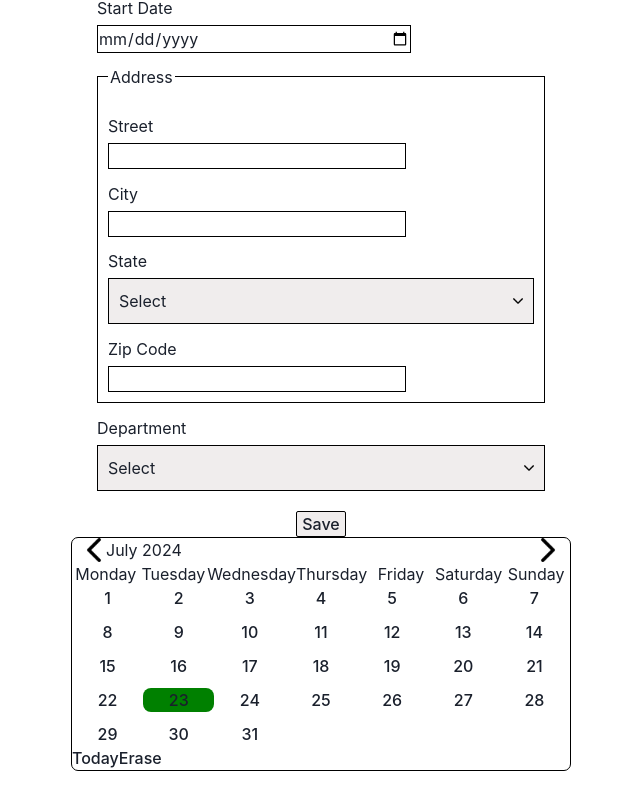
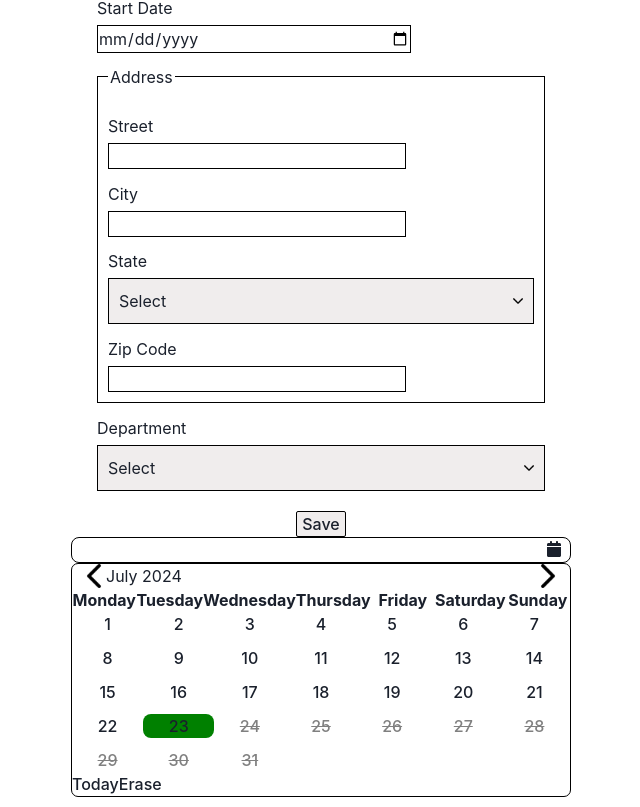
Before and after one commit to nicolascastro33/Dev_App_Projet_n_14, a React (Vite) app: page / in a window 1280 px wide. Shown: the part 400-1207 px from the top of the page, without its empty margins (319-959 px from the left). Before the commit the page ends 1181 px from the top, so only its background shows below. Built offline with nearby package versions, Linux system fonts and the light colour scheme.

Commit message:
Modification on the datepicker component, starting to add a date input corrector

```diff
--- a/src/components/DatePicker/index.tsx
+++ b/src/components/DatePicker/index.tsx
@@ -1,7 +1,14 @@
 import { useEffect, useState } from 'react'
 import arrow from '../../assets/arrow.png'
 import { monthNames } from './consts'
-import { getNumberOfDaysInMonth, getSortedDays, range } from './utils'
+import {
+  getDayWithoutHour,
+  getNumberOfDaysInMonth,
+  getSortedDays,
+  range,
+} from './utils'
+import { FontAwesomeIcon } from '@fortawesome/react-fontawesome'
+import { faCalendar } from '@fortawesome/free-solid-svg-icons'
 
 export const DatePicker = ({
   minDate,
@@ -10,6 +17,7 @@ export const DatePicker = ({
   minDate: undefined | Date
   maxDate: undefined | Date
 }) => {
+  const [showDatePicker, setShowDatePicker] = useState(true)
   const [currentMonth, setCurrentMonth] = useState<number>(
     new Date().getMonth()
   )
@@ -17,11 +25,11 @@ export const DatePicker = ({
     new Date().getFullYear()
   )
 
-  const [selectedDate, setSelectedDate] = useState<undefined | Date>(new Date())
+  const [selectedDate, setSelectedDate] = useState<undefined | Date>(
+    getDayWithoutHour()
+  )
 
-  useEffect(() => {
-    console.log(selectedDate)
-  }, [selectedDate])
+  useEffect(() => {}, [])
 
   const nextMonth = () => {
     if (currentMonth < 11) {
@@ -57,14 +65,39 @@ export const DatePicker = ({
     console.log(new Date().getTime())
     setCurrentMonth(new Date().getMonth())
     setCurrentYear(new Date().getFullYear())
-    setSelectedDate(new Date())
+    setSelectedDate(getDayWithoutHour())
   }
 
   const getTimeFromState = (day: number) => {
     return new Date(currentYear, currentMonth, day).getTime()
   }
 
+  const correctDateInput = (e: any) => {
+    const value = e.target.value
+    const lastValue = value.charAt(value.length - 1)
+
+    if (value.length === 1) {
+      if (Number.isNaN(Number(lastValue)) || Number(lastValue) > 3) {
+        e.target.value = ''
+      }
+    }
+    if (value.length === 2) {
+      if (!Number.isNaN(Number(lastValue)) || Number(value) <= 31) {
+        e.target.value = value + '/'
+      }
+    }
+  }
+
   return (
+    <>
+      <div className="input-date-wrapper">
+        <input type="text" onInput={correctDateInput} />
+        <button onClick={() => setShowDatePicker(!showDatePicker)}>
+          <FontAwesomeIcon className="input-date-calendar" icon={faCalendar} />
+        </button>
+      </div>
+
+      {showDatePicker && (
         <div className="picker-wrapper">
           <div className="picker-header">
             <button
@@ -85,7 +118,7 @@ export const DatePicker = ({
               onClick={nextMonth}
               disabled={
                 maxDate &&
-            maxDate?.getTime() >
+                maxDate?.getTime() <
                   getTimeFromState(
                     getNumberOfDaysInMonth(currentYear, currentMonth)
                   )
@@ -105,8 +138,10 @@ export const DatePicker = ({
               ))}
             </div>
             <div className="seven-col-grid" onClick={handleSelection}>
-          {range(1, getNumberOfDaysInMonth(currentYear, currentMonth) + 1).map(
-            (day, index) => (
+              {range(
+                1,
+                getNumberOfDaysInMonth(currentYear, currentMonth) + 1
+              ).map((day, index) => (
                 <button
                   key={day + '-' + index}
                   id="day"
@@ -116,16 +151,15 @@ export const DatePicker = ({
                     (maxDate && maxDate?.getTime() < getTimeFromState(day))
                   }
                   className={
-                  selectedDate?.getDate() ===
-                  new Date(currentYear, currentMonth, day).getDate()
+                    selectedDate?.getTime() ===
+                    new Date(currentYear, currentMonth, day, 0).getTime()
                       ? 'active'
                       : ''
                   }
                 >
                   {day}
                 </button>
-            )
-          )}
+              ))}
             </div>
             <div className="picker-body-buttons">
               <button onClick={setTodayDate}>Today</button>
@@ -133,5 +167,7 @@ export const DatePicker = ({
             </div>
           </div>
         </div>
+      )}
+    </>
   )
 }
--- a/src/components/DatePicker/utils/index.ts
+++ b/src/components/DatePicker/utils/index.ts
@@ -11,6 +11,11 @@ export const getSortedDays = (year: number, month: number) => {
   return [...firstHalf, ...dayNames.slice(0, dayIndex)]
 }
 
+export const getDayWithoutHour = () => {
+  const date = new Date()
+  return new Date(date.getFullYear(), date.getMonth(), date.getDate(), 0)
+}
+
 export const range = (start: number, end: number) => {
   const length = Math.abs((end - start) / 1)
   const { result } = Array.from({ length }).reduce(
--- a/src/index.css
+++ b/src/index.css
@@ -379,6 +379,22 @@ td {
 /* End of the DataTables */
 
 /* Begining of the DatePicker */
+.input-date-wrapper{
+  position: relative;
+  width: 500px;
+  & input{
+    width: 100%;
+    border-radius: 8px;
+  }
+  & button{
+    position: absolute;
+    right: 10px;
+    border: none;
+    outline: none;
+  }
+}
+
+
 .picker-wrapper {
   border: 1px solid black;
   border-radius: 7px;
@@ -418,9 +434,6 @@ td {
   display: grid;
   grid-template-columns: repeat(7, 1fr);
   row-gap: 10px;
-  &-heading {
-    font-weight: bold;
-  }
   & p {
     display: flex;
     justify-content: center;
@@ -428,7 +441,13 @@ td {
   }
   & button:disabled {
     text-decoration: line-through;
+    color: gray;
+    cursor: unset;
   }
+}
+
+.seven-col-grid-heading {
+  font-weight: bold;
 }
 
 .active {
--- a/src/pages/Home/home.layout.tsx
+++ b/src/pages/Home/home.layout.tsx
@@ -54,7 +54,7 @@ function HomeLayout({
             </button>
           </div>
         </form>
-        <DatePicker />
+        <DatePicker minDate={undefined} maxDate={new Date()}/>
       </div>
       {errorSaving && (
         <div className="errorSaving">There is a missing field</div>
```
Lines whose indentation alone changed are shown as unchanged.
